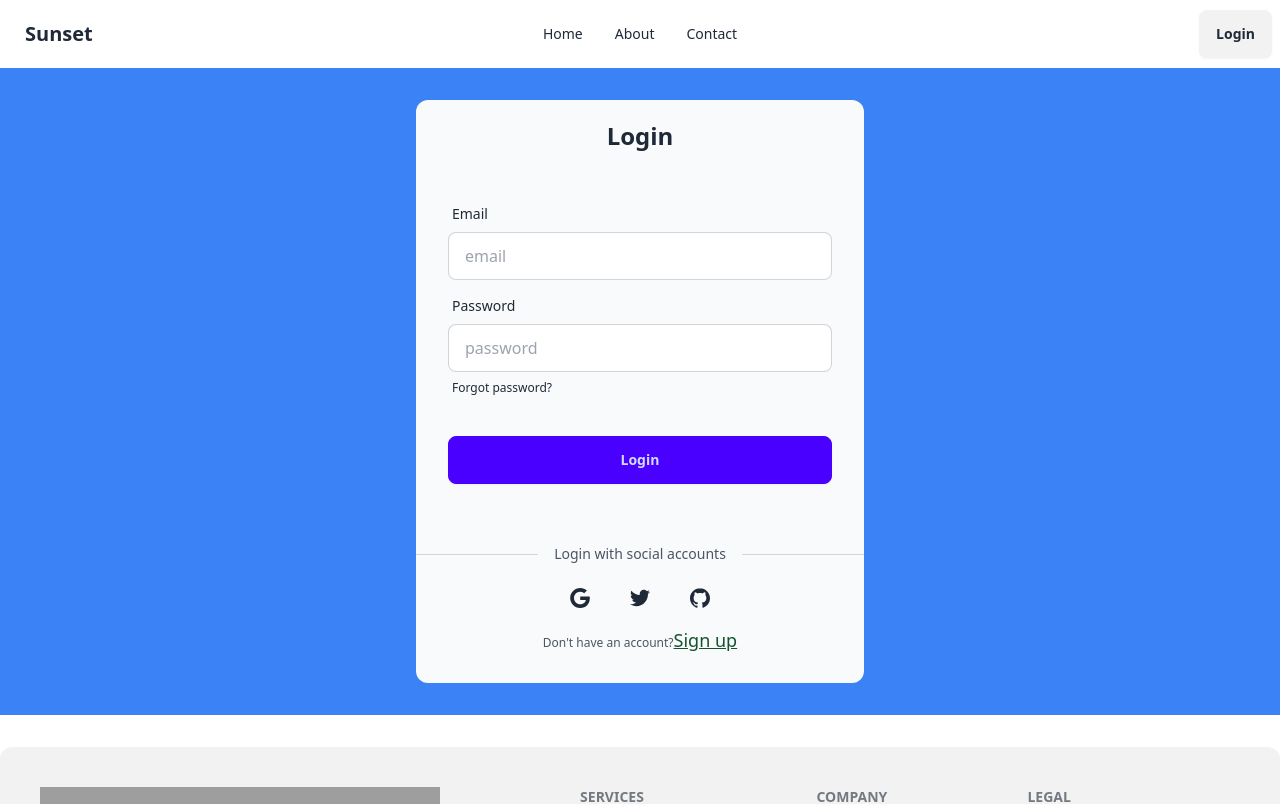
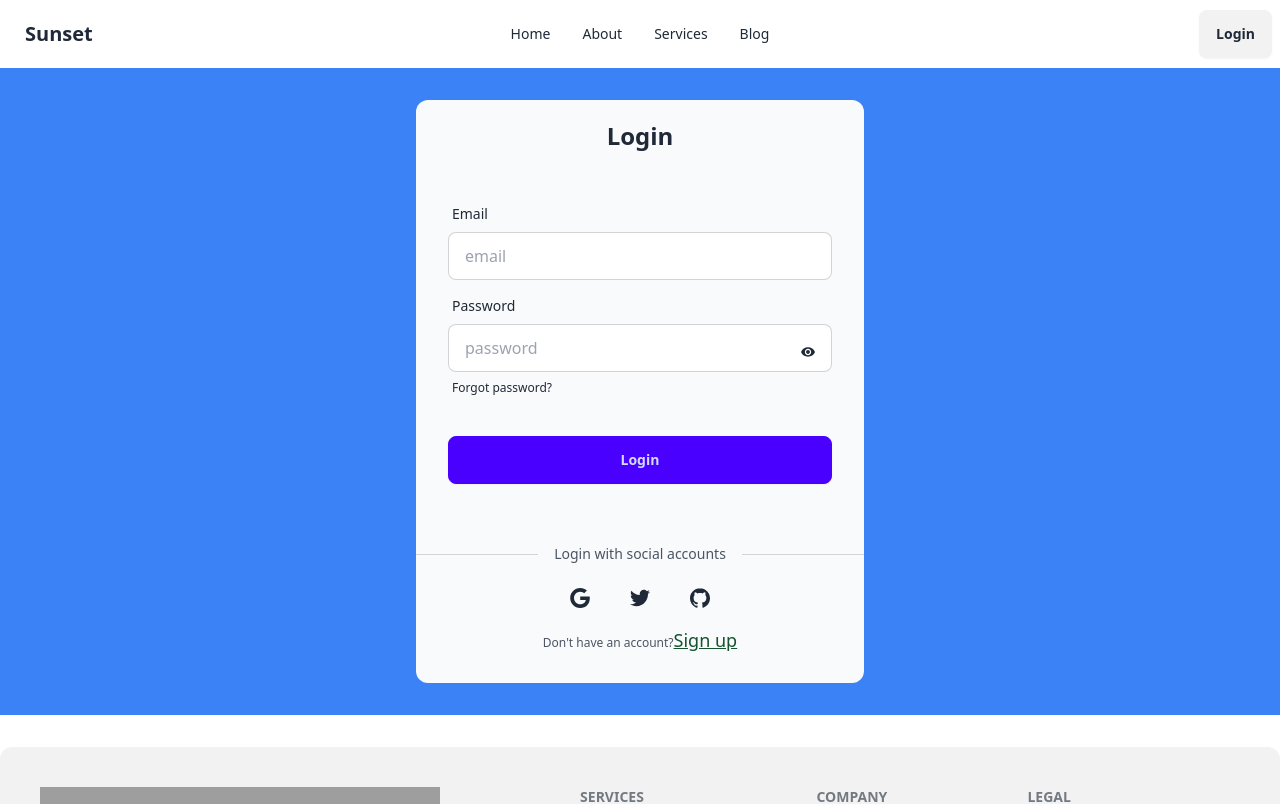
Before and after one commit to MdAlAmin212104/Sunset, a React (Vite) app: page /login in a window 1280 px wide. Shown: the top 804 px of the page. Built offline with nearby package versions, Linux system fonts and the light colour scheme; no server answers; grey boxes are pictures that could not be loaded.

Commit message:
some page added and logout sunction implement

```diff
--- a/src/Components/Navbar/Navbar.jsx
+++ b/src/Components/Navbar/Navbar.jsx
@@ -4,14 +4,23 @@ import { AuthProvider } from '../../Provider/Provider';
 
 const Navbar = () => {
 
-      const user = useContext(AuthProvider)
-      console.log(user.name);
+      const {user, logOut} = useContext(AuthProvider)
+      console.log(user);
+
+      const handleLogOut = () => {
+            logOut();
+      }
 
 
       const links = <>
             <li><NavLink to='/'>Home</NavLink></li>
             <li><NavLink to='/about'>About</NavLink></li>
-            <li><NavLink to='/contact'>Contact</NavLink></li>
+            <li><NavLink to='/services'>Services</NavLink></li>
+            <li><NavLink to='/blog'>Blog</NavLink></li>
+
+            {
+                  user && <li><NavLink to='/contact'>Contact</NavLink></li>
+            }
       </>
 
       return (
@@ -32,8 +41,24 @@ const Navbar = () => {
                               {links}
                         </ul>
                   </div>
-                  <div className="navbar-end">
-                        <Link to='/login' className="btn">Login</Link>
+                  <div className="navbar-end z-50">
+                        {
+                              user ?  <div className="dropdown dropdown-end">
+                                    <div tabIndex={0} role="button" className="btn btn-ghost btn-circle avatar">
+                                    <div className="w-10 rounded-full">
+                                    <img alt="Tailwind CSS Navbar component" src="https://daisyui.com/images/stock/photo-1534528741775-53994a69daeb.jpg" />
+                                    </div>
+                                    </div>
+                                    <ul tabIndex={0} className="mt-3 z-[1] p-2 shadow menu menu-sm dropdown-content bg-base-100 rounded-box w-52">
+                                    <li> <a> Profile </a></li>
+                                    <li><a>Settings</a></li>
+                                    <li><a onClick={handleLogOut}>Logout</a></li>
+                                    </ul>
+                              </div>
+                              :
+                                    <Link to='/login' className="btn">Login</Link>
+                        }
+
                   </div>
             </div>
       );
--- /dev/null
+++ b/src/Pages/Blog/Blog.jsx
@@ -0,0 +1,11 @@
+import React from 'react';
+
+const Blog = () => {
+      return (
+            <div>
+                  <h1 className='text-4xl font-bold text-center my-8'>this is blog section</h1>
+            </div>
+      );
+};
+
+export default Blog;
--- a/src/Pages/Login/Login.jsx
+++ b/src/Pages/Login/Login.jsx
@@ -1,20 +1,24 @@
-import React, { useContext } from 'react';
+import React, { useContext, useState } from 'react';
 import { Link } from 'react-router-dom';
 import { useForm } from "react-hook-form";
+import { IoMdEye } from "react-icons/io";
+import { FaEyeSlash } from "react-icons/fa6";
 import { ToastContainer, toast } from 'react-toastify';
 import 'react-toastify/dist/ReactToastify.css';
 import { AuthProvider } from '../../Provider/Provider';
 
 const Login = () => {
+      const [showPassword, setShowPassword] = useState(false);
 
       const { userLogIn } = useContext(AuthProvider)
 
       const { register, handleSubmit, formState: { errors } } = useForm();
 
+      const handlePassword = () => {
+            setShowPassword(!showPassword);
+      }
       const onSubmit = (data) => {
             const { password, email } = data;
-            //console.log(password, email);
-            //toast.success('login successful')
 
             userLogIn(email, password)
                   .then(() => toast.success("Congratulation you success to login!"))
@@ -34,11 +38,16 @@ const Login = () => {
                         <input type="email" placeholder="email" className="input input-bordered"  {...register("email", { required: true })} />
                               </div>
                               {errors.email && <span className='text-red-700'>This field is required</span>}
-                        <div className="form-control">
+                        <div className="form-control relative">
                               <label className="label">
                                     <span className="label-text">Password</span>
                               </label>
-                                    <input type="password" placeholder="password" className="input input-bordered"  {...register("password", { required: true })} />
+                              <input type={showPassword? 'text': 'password'} placeholder="password" className="input input-bordered"  {...register("password", { required: true })} />
+                              {
+                                    (showPassword) ?
+                                    <FaEyeSlash onClick={handlePassword} className='absolute top-14 right-4' /> :
+                                    <IoMdEye onClick={handlePassword} className='absolute top-14 right-4' />
+                              }
                               {errors.password && <span className='text-red-700'>This field is required</span>}
                               <label className="label">
                                     <p  className="label-text-alt link link-hover">Forgot password?</p>
--- /dev/null
+++ b/src/Pages/Servicess/Servicess.jsx
@@ -0,0 +1,11 @@
+import React from 'react';
+
+const Services = () => {
+      return (
+            <div>
+                  <h3 className='text-4xl font-bold text-center my-8'>this is services section</h3>
+            </div>
+      );
+};
+
+export default Services;
--- a/src/Provider/Provider.jsx
+++ b/src/Provider/Provider.jsx
@@ -1,9 +1,10 @@
-import { createUserWithEmailAndPassword, signInWithEmailAndPassword } from 'firebase/auth';
-import React, { createContext } from 'react';
+import { createUserWithEmailAndPassword, onAuthStateChanged, signInWithEmailAndPassword, signOut } from 'firebase/auth';
+import React, { createContext, useEffect, useState } from 'react';
 import auth from '../firebase/firebase_config';
 export const AuthProvider = createContext(null)
 
 const Provider = ({ children }) => {
+      const [user, setUser] = useState('');
 
       const createUserInEmail = (email, password) => {
             return createUserWithEmailAndPassword(auth, email, password)
@@ -13,10 +14,34 @@ const Provider = ({ children }) => {
             return signInWithEmailAndPassword(auth, email, password)
       }
 
+
+      const logOut = () => {
+            return signOut(auth)
+      }
+
+
+
+      useEffect(() => {
+            const unSubscribe = onAuthStateChanged(auth, currentUser => {
+                  setUser(currentUser);
+            });
+            return () => {
+                  unSubscribe()
+            };
+      }, [])
+
+
+
+
       const userInfo = {
+            user,
             createUserInEmail,
             userLogIn,
+            logOut,
       }
+
+
+
       return (
             <AuthProvider.Provider value={userInfo}>
                   {children}
```
Also changed, not shown: src/Router/Router.jsx (+10 -1 lines). Lines whose indentation alone changed are shown as unchanged.
